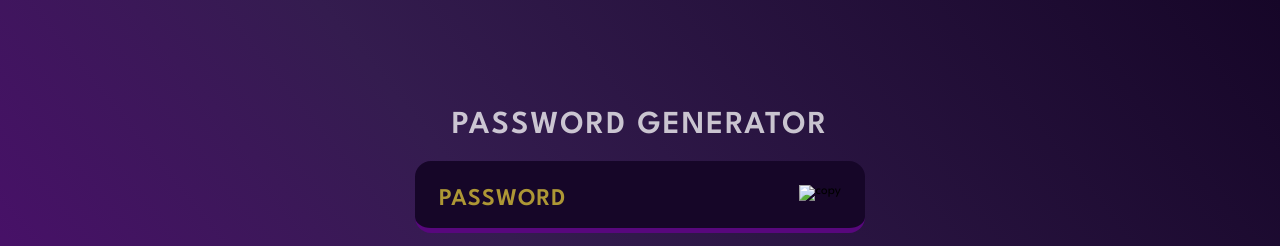
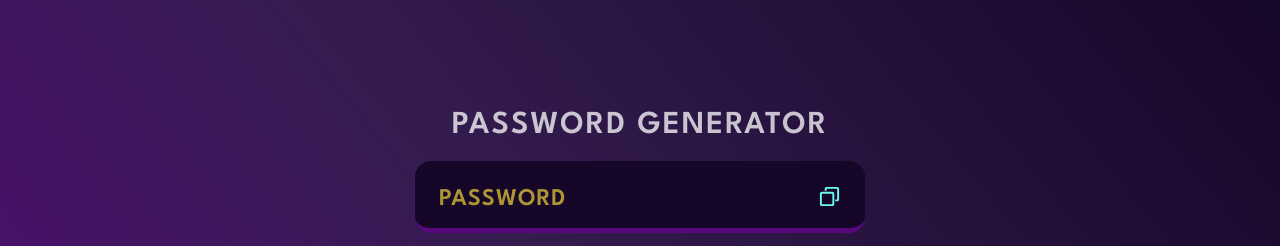
Before and after one commit to AnMaster15/password-generator, a plain HTML site: page index.html in a window 1280 px wide. Shown: the top 246 px of the page. Drawn offline with Linux system fonts and the light colour scheme.

Commit message:
index.html

```diff
--- a/index.html
+++ b/index.html
@@ -20,7 +20,7 @@
 
             <button  class="copyBtn"  data-copy>
                 <span class="tooltip" data-copymsg></span>
-                <img src="./assets/copy.svg" alt="copy" width="23" height="23" >
+                <img src="./copy.svg" alt="copy" width="23" height="23" >
             </button>
 
 
```
